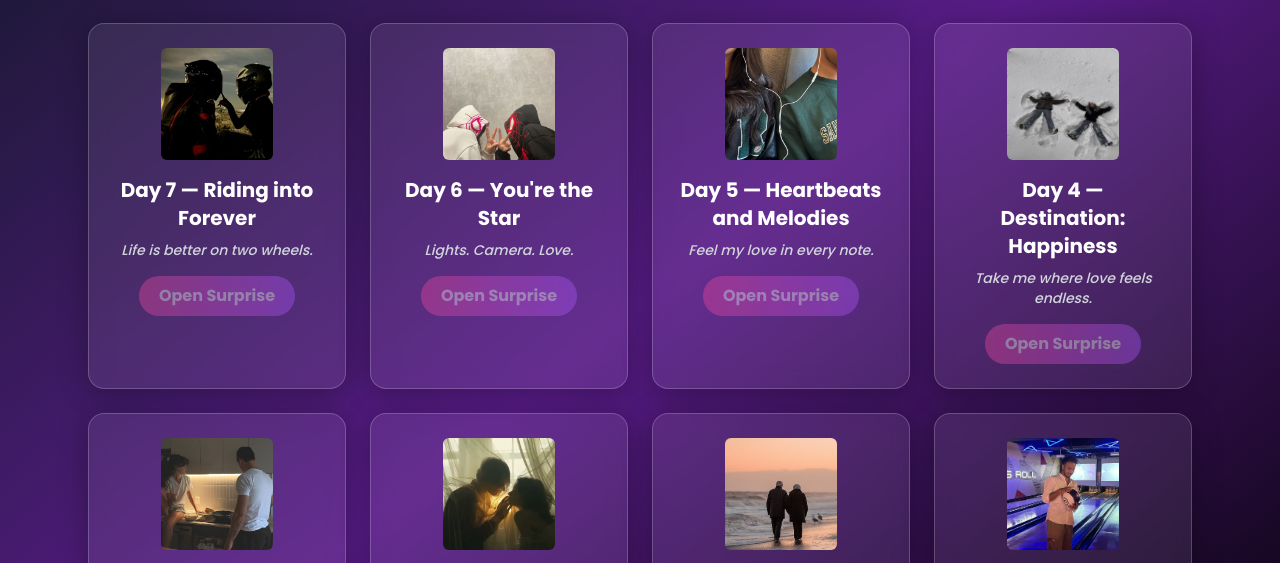
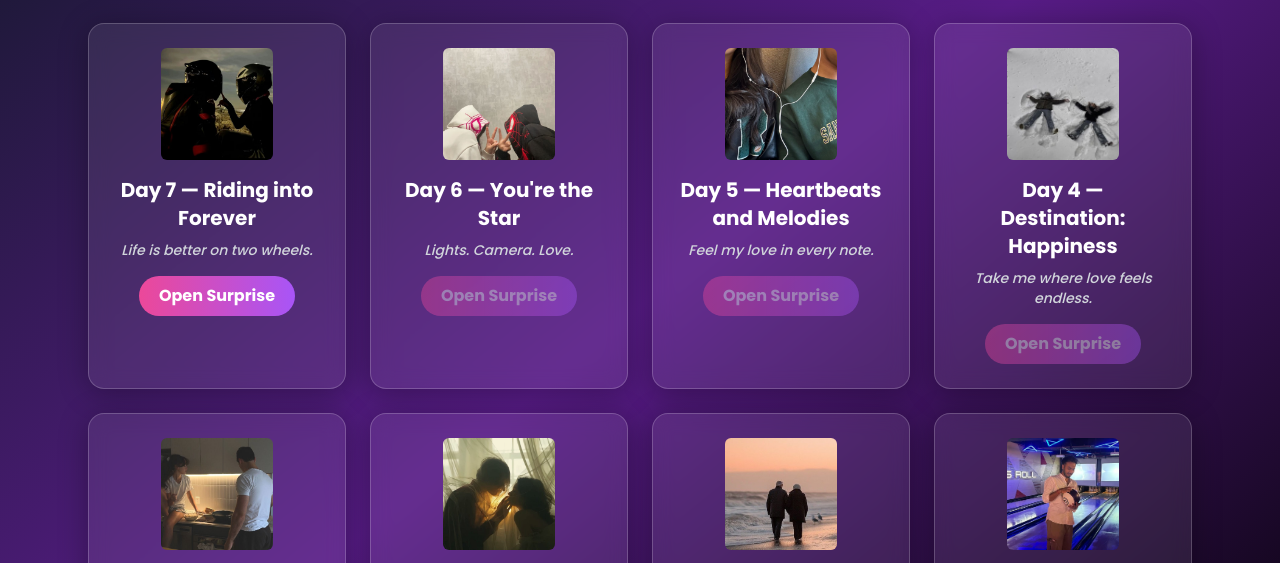
Before and after one commit to shb-sn/birthday_surprise_website, a plain HTML site: page index.html in a window 1280 px wide. Shown: the part 217-780 px from the top of the page. Drawn offline with nearby package versions, Linux system fonts and the light colour scheme.

Commit message:
Update index.html

```diff
--- a/index.html
+++ b/index.html
@@ -107,7 +107,7 @@
     const DDay = new Date('2025-09-05T00:00:00+05:30');
     const unlockDates = {};
     for (let i = 1; i <= 7; i++) {
-      unlockDates[i] = new Date(DDay.getTime() - (8 - i) * 24 * 60 * 60 * 1000);
+      unlockDates[i] = new Date(DDay.getTime() - i * 24 * 60 * 60 * 1000);
     }
 
     function updateCountdown() {
```
